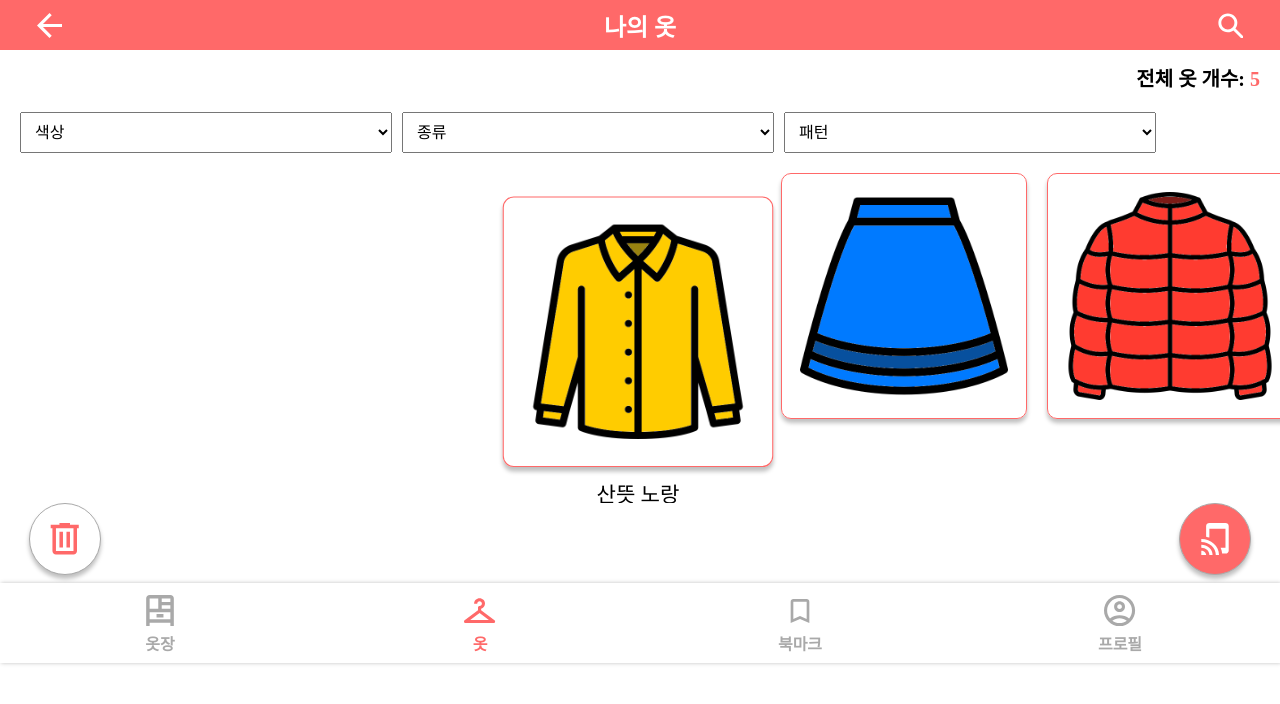
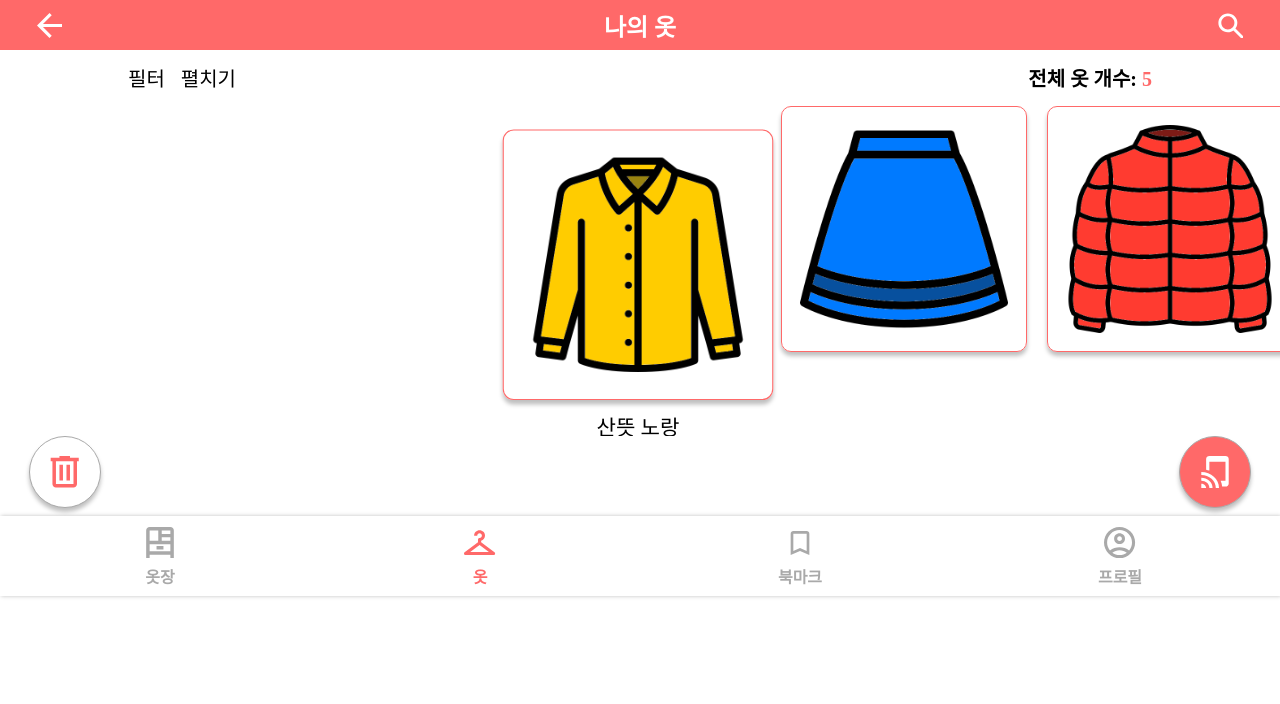
Before and after one commit to Dongbok-Lee/CloseToYou, a React (Vite) app in the folder frontend/CloseToYou/: page /clothes in a window 1280 px wide. Shown: the top 704 px of the page. Built offline with nearby package versions, Linux system fonts and the light colour scheme.

Commit message:
feat: filter component UI 개발

```diff
--- /dev/null
+++ b/frontend/CloseToYou/src/components/filter/item/FilterItem.jsx
@@ -0,0 +1,47 @@
+import React, {useCallback} from "react";
+import {FilterItemContainer, ItemBox, ItemText, ItemWrapper} from "./FilterItemStyle.js";
+import {filterItems} from "../../../constants/filter.js";
+import {FilterOpenTextWrapper} from "../list/FilterListStyle.js";
+import {useDoubleClick} from "../../../hooks/useDoubleClick.js";
+
+const FilterItem = ({title, isOpen, setIsOpen, setIsDisabled}) => {
+    const [isDoubleClick, updateTouchTime] = useDoubleClick();
+
+    const handleClickShowFilterItem = useCallback(() => {
+        setIsOpen((prev) => ({...prev, [title]: !prev[title]}));
+    }, [setIsOpen, title]);
+
+    const handleTouchItem = () => {
+        if (isDoubleClick()) {
+            setIsDisabled(false);
+        } else {
+            updateTouchTime();
+        }
+    };
+
+
+    return (
+        <FilterItemContainer>
+            <FilterOpenTextWrapper>
+                <p className="not-active-text" tabIndex={0}>
+                    {title}
+                </p>
+                <p className={isOpen[title] ? "active-text" : "not-active-text underline"}
+                   onClick={handleClickShowFilterItem} tabIndex={0}>
+                    {isOpen[title] ? "접기" : "펼치기"}
+                </p>
+            </FilterOpenTextWrapper>
+            {isOpen[title] && (
+                <ItemWrapper tabIndex={0}>
+                    {filterItems[title].map((item, index) => (
+                        <ItemBox key={index} onTouchStart={handleTouchItem} tabIndex={0}>
+                            <ItemText>{item}</ItemText>
+                        </ItemBox>
+                    ))}
+                </ItemWrapper>
+            )}
+        </FilterItemContainer>
+    );
+};
+
+export default React.memo(FilterItem);
--- /dev/null
+++ b/frontend/CloseToYou/src/components/filter/item/FilterItemStyle.js
@@ -0,0 +1,36 @@
+import styled from "@emotion/styled";
+
+export const FilterItemContainer = styled.div`
+    margin: 0.5rem;
+    padding: 0.6rem;
+    border-radius: 0.325rem;
+    border: 0.5px solid ${props => props.theme.colors.border[0]};
+    background: ${props => props.theme.colors.background[0]};
+`
+
+export const ItemWrapper = styled.div`
+    display: flex;
+    flex-wrap: wrap;
+    justify-content: space-between;
+    margin-top: 0.8rem;
+`
+
+export const ItemBox = styled.div`
+    border-radius: 1.25rem;
+    border: 0.5px solid ${props => (props.theme.colors.border[0])};
+    background: ${props => props.theme.colors.background[0]};
+    padding: 0.5rem 0.7rem;
+    margin: 0.2rem;
+    color: ${props => (props.theme.colors.text[0])};
+
+    &:focus {
+        background-color: ${props => props.theme.colors.point[0]};
+        color: ${props => props.theme.colors.text[1]}
+    }
+`
+
+export const ItemText = styled.p`
+    margin: 0;
+    font-size: 1rem;
+    font-weight: 400;
+`
--- /dev/null
+++ b/frontend/CloseToYou/src/components/filter/list/FilterList.jsx
@@ -0,0 +1,46 @@
+import React, {useCallback, useState} from "react";
+
+import FilterItem from "../item/FilterItem.jsx";
+import {FilterItemWrapper, FilterListContainer, FilterOpenTextWrapper} from "./FilterListStyle.js";
+
+const FilterList = ({isOpen, setIsOpen}) => {
+    const [isOpenFilterItem, setIsOpenFilterItem] = useState({
+        옷장: false,
+        색상: false,
+        종류: false,
+        패턴: false,
+    });
+
+    const handleClickShowFilterList = useCallback(() => {
+        setIsOpen((prev) => !prev);
+    }, [setIsOpen]);
+
+    return (
+        <FilterListContainer>
+            <FilterOpenTextWrapper>
+                <p className="not-active-text" tabIndex={0}>
+                    필터
+                </p>
+                <p className={isOpen ? "active-text" : "not-active-text underline"} onClick={handleClickShowFilterList}
+                   tabIndex={0}>
+                    {isOpen ? "접기" : "펼치기"}
+                </p>
+            </FilterOpenTextWrapper>
+            {isOpen && (
+                <FilterItemWrapper>
+                    {["옷장", "색상", "종류", "패턴"].map((item) => (
+                        <FilterItem
+                            key={item}
+                            title={item}
+                            isOpen={isOpenFilterItem}
+                            setIsOpen={setIsOpenFilterItem}
+                            setIsDisabled={setIsOpen}
+                        />
+                    ))}
+                </FilterItemWrapper>
+            )}
+        </FilterListContainer>
+    );
+};
+
+export default FilterList;
--- /dev/null
+++ b/frontend/CloseToYou/src/components/filter/list/FilterListStyle.js
@@ -0,0 +1,35 @@
+import styled from "@emotion/styled";
+
+export const FilterListContainer = styled.div`
+    z-index: 2000;
+`
+
+export const FilterOpenTextWrapper = styled.div`
+    display: flex;
+    justify-content: space-between;
+    gap: 1rem;
+
+    p {
+        margin: 0;
+        font-size: 1.25rem;
+        font-weight: 400;
+    }
+
+    .active-text {
+        color: ${props => props.theme.colors.point[0]};
+    }
+
+    .not-active-text {
+        color: ${props => props.theme.colors.text[0]};
+    }
+`
+
+export const FilterItemWrapper = styled.div`
+    position: fixed;
+    display: flex;
+    flex-direction: column;
+    width: 80%;
+    margin-top: 0.6rem;
+    background-color: ${props => props.theme.colors.background[0]};
+
+`
--- /dev/null
+++ b/frontend/CloseToYou/src/constants/filter.js
@@ -0,0 +1,34 @@
+export const filterItems = {
+    옷장: [],
+    색상: [
+        "빨간색",
+        "주황색",
+        "노란색",
+        "초록색",
+        "파란색",
+        "남색",
+        "보라색",
+        "분홍색",
+        "갈색",
+        "검은색",
+        "회색",
+        "흰색",
+        "베이지색",
+    ],
+    종류: [
+        "블라우스",
+        "가디건",
+        "코트",
+        "재킷",
+        "점퍼",
+        "셔츠",
+        "스웨터",
+        "티셔츠",
+        "조끼",
+        "바지",
+        "치마",
+        "원피스",
+        "점프수트",
+    ],
+    패턴: ["체크", "도트", "스트라이프", "꽃무늬", "기타", "무지"],
+};
--- a/frontend/CloseToYou/src/pages/clothes/list/ClothesListPage.jsx
+++ b/frontend/CloseToYou/src/pages/clothes/list/ClothesListPage.jsx
@@ -1,20 +1,19 @@
-import { useState, useEffect, useRef } from 'react';
-import { useNavigate } from 'react-router-dom';
-import { useSwipeable } from 'react-swipeable';
+import {useEffect, useRef, useState} from 'react';
+import {useNavigate} from 'react-router-dom';
+import {useSwipeable} from 'react-swipeable';
 import {
+  ClothesCardWrapper,
   ClothesListPageContainer,
+  InfoWrapper,
+  Nickname,
+  NoClothesText,
   PageContainer,
-  Filters,
-  Nickname,
-  FilterSelect,
+  SwipeContainer,
   Title,
-  SwipeContainer,
-  NoClothesText,
-  FloatingButtonContainer,
-  ClothesCardWrapper,
 } from './ClothesListPageStyle';
 import FloatingButton from '../../../components/floatingbutton/FloatingButton';
 import ClothesCard from '../../../components/clothescard/ClothesCard';
+import FilterList from "../../../components/filter/list/FilterList.jsx";
 
 const ClothesListPage = () => {
     const [clothes, setClothes] = useState([
@@ -56,11 +55,7 @@ const ClothesListPage = () => {
     ]);
 
     const [totalClothes, setTotalClothes] = useState(clothes.length);
-  const [filters, setFilters] = useState({
-    color: '',
-    type: '',
-    pattern: '',
-  });
+    const [isFilterOpen, setIsFilterOpen] = useState(false);
     const [activeIndex, setActiveIndex] = useState(0);
     const [lastTouchedIndex, setLastTouchedIndex] = useState(null);
     const listRef = useRef(null);
@@ -68,8 +63,8 @@ const ClothesListPage = () => {
     const navigate = useNavigate();
 
     const handleFilterChange = (e) => {
-    const { name, value } = e.target;
-    setFilters((prevFilters) => ({ ...prevFilters, [name]: value }));
+        const {name, value} = e.target;
+        setFilters((prevFilters) => ({...prevFilters, [name]: value}));
         const filteredClothes = clothes.filter((clothing) =>
             Object.keys(filters).every((key) => !filters[key] || clothing[key] === filters[key])
         );
@@ -140,52 +135,12 @@ const ClothesListPage = () => {
     return (
         <ClothesListPageContainer className="page">
             <PageContainer>
+                <InfoWrapper>
+                    <FilterList isOpen={isFilterOpen} setIsOpen={setIsFilterOpen}/>
                     <Title>
                         전체 옷 개수: <span>{totalClothes}</span>
                     </Title>
-        <Filters>
-          <FilterSelect name="color" onChange={handleFilterChange}>
-            <option value="">색상</option>
-            <option value="red">빨간색</option>
-            <option value="orange">주황색</option>
-            <option value="yellow">노란색</option>
-            <option value="green">초록색</option>
-            <option value="blue">파란색</option>
-            <option value="navy">남색</option>
-            <option value="purple">보라색</option>
-            <option value="pink">분홍색</option>
-            <option value="brown">갈색</option>
-            <option value="black">검정색</option>
-            <option value="gray">회색</option>
-            <option value="white">흰색</option>
-            <option value="beige">베이지색</option>
-          </FilterSelect>
-          <FilterSelect name="type" onChange={handleFilterChange}>
-            <option value="">종류</option>
-            <option value="blouse">블라우스</option>
-            <option value="cardigan">가디건</option>
-            <option value="coat">코트</option>
-            <option value="jacket">재킷</option>
-            <option value="jumper">점퍼</option>
-            <option value="shirt">셔츠</option>
-            <option value="sweater">스웨터</option>
-            <option value="t-shirt">티셔츠</option>
-            <option value="vest">조끼</option>
-            <option value="bottom">하의</option>
-            <option value="dress">원피스</option>
-            <option value="jumpsuite">점프수트</option>
-            <option value="skirt">치마</option>
-            <option value="socks">양말</option>
-          </FilterSelect>
-          <FilterSelect name="pattern" onChange={handleFilterChange}>
-            <option value="">패턴</option>
-            <option value="check">체크무늬</option>
-            <option value="dot">도트무늬</option>
-            <option value="etc">기타</option>
-            <option value="plants">식물</option>
-            <option value="stripe">스트라이프</option>
-          </FilterSelect>
-        </Filters>
+                </InfoWrapper>
                 {clothes.length === 0 ? (
                     <NoClothesText>등록된 옷이 없습니다.</NoClothesText>
                 ) : (
--- a/frontend/CloseToYou/src/pages/clothes/list/ClothesListPageStyle.js
+++ b/frontend/CloseToYou/src/pages/clothes/list/ClothesListPageStyle.js
@@ -6,31 +6,25 @@ export const ClothesListPageContainer = styled.div`
 `;
 
 export const PageContainer = styled.div`
-  bottom : 30%;
-  position : relative;
+    bottom: 30%;
+    position: relative;
 `;
+
+export const InfoWrapper = styled.div`
+    display: flex;
+    align-items: center;
+    justify-content: space-between;
+    width: 80vw;
+    margin: auto;
+`
 
 export const Title = styled.h1`
     font-size: 1.25rem;
-  margin-bottom: 20px;
     text-align: right;
-  padding-right: 20px;
 
     span {
         color: #FF6969;
     }
-`;
-
-export const Filters = styled.div`
-  display: flex;
-  gap: 10px;
-  margin: 20px;
-`;
-
-export const FilterSelect = styled.select`
-  padding: 10px;
-  font-size: 1rem;
-  width: 30%;
 `;
 
 export const SwipeContainer = styled.div`
```
Lines whose indentation alone changed are shown as unchanged.
